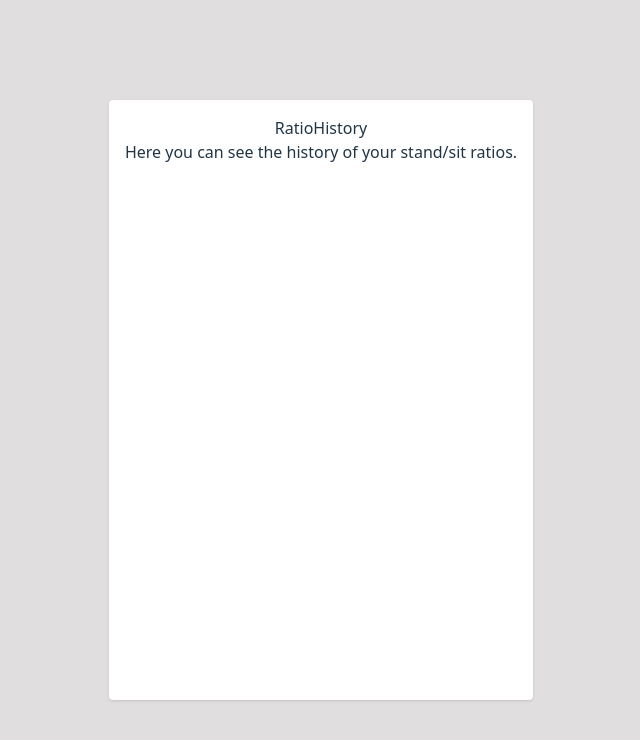
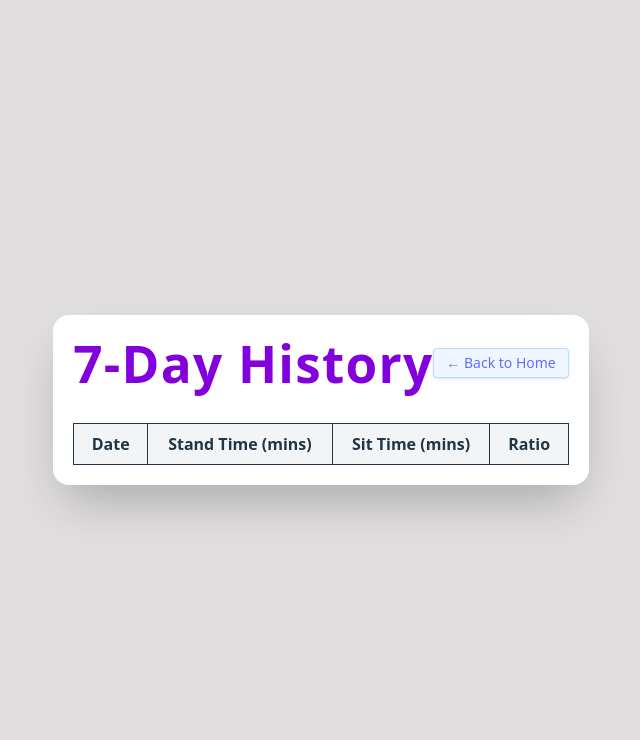
Before and after one commit to sachinkmohan/sit-smart, a React (Vite) app: page /history in a window 1280 px wide. Shown: the top 740 px of the page, without its empty margins (319-959 px from the left). Built offline with nearby package versions, Linux system fonts and the light colour scheme.

Commit message:
feat: enhance RatioHistory and TimeTracker components with navigation and improved data display

```diff
--- a/src/components/RatioHistory.tsx
+++ b/src/components/RatioHistory.tsx
@@ -1,8 +1,64 @@
+import { NavLink } from "react-router";
 const RatioHistory = () => {
+  const lastSevenDaysLog = JSON.parse(
+    localStorage.getItem("lastSevenDaysLog") || "[]"
+  );
+
+  const formatTime = (counter: number) => {
+    const hours = Math.floor(counter / 3600);
+    const minutes = Math.floor((counter % 3600) / 60);
+    const seconds = counter % 60;
+    return { hours, minutes, seconds };
+  };
+
   return (
-    <div className="bg-white p-4 m-4 rounded shadow min-h-[75vh]">
-      RatioHistory
-      <p>Here you can see the history of your stand/sit ratios.</p>
+    <div className="flex flex-col bg-white p-5 rounded-2xl shadow-2xl">
+      <div className="flex items-center justify-between mb-4">
+        <h1 className="text-2xl font-bold text-purple-700 tracking-wide">
+          7-Day History
+        </h1>
+        <NavLink
+          to="/"
+          className="text-blue-600 hover:text-blue-800 text-sm font-medium border border-blue-200 rounded px-3 py-1 transition-colors duration-150 shadow-sm bg-blue-50"
+        >
+          ← Back to Home
+        </NavLink>
+      </div>
+      <table className="min-w-full mt-4 border border-gray-200">
+        <thead>
+          <tr className="bg-gray-100">
+            <th className="px-4 py-2 border">Date</th>
+            <th className="px-4 py-2 border">Stand Time (mins)</th>
+            <th className="px-4 py-2 border">Sit Time (mins)</th>
+            <th className="px-4 py-2 border">Ratio</th>
+          </tr>
+        </thead>
+        <tbody>
+          {lastSevenDaysLog.map(
+            (entry: { date: string; sitting: number; standing: number }) => {
+              const formattedStanding = formatTime(Number(entry.standing));
+              const formattedSitting = formatTime(Number(entry.sitting));
+              const ratio = (entry.standing / entry.sitting).toFixed(2);
+              return (
+                <tr key={entry.date}>
+                  <td className="px-4 py-2 border">{entry.date}</td>
+                  <td className="px-4 py-2 border">
+                    <span>
+                      <span className="text-blue-600 font-semibold">{`${formattedStanding.hours}h ${formattedStanding.minutes}m ${formattedStanding.seconds}s`}</span>
+                    </span>
+                  </td>
+                  <td className="px-4 py-2 border">
+                    <span>
+                      <span className="text-green-700 font-semibold">{`${formattedSitting.hours}h ${formattedSitting.minutes}m ${formattedSitting.seconds}s`}</span>
+                    </span>
+                  </td>
+                  <td className="px-4 py-2 border">{ratio} : 1</td>
+                </tr>
+              );
+            }
+          )}
+        </tbody>
+      </table>
     </div>
   );
 };
--- a/src/components/TimeTracker.tsx
+++ b/src/components/TimeTracker.tsx
@@ -2,11 +2,13 @@ import { useEffect, useRef, useState } from "react";
 import { TbWalk, TbClockEdit } from "react-icons/tb";
 import { MdSave, MdAirlineSeatReclineNormal } from "react-icons/md";
 import { IoMdCloseCircleOutline } from "react-icons/io";
+import { LuHistory } from "react-icons/lu";
 import { GrPowerReset } from "react-icons/gr";
 import { FaSave } from "react-icons/fa";
 import { toast } from "react-toastify";
 import StandSitRatio from "./StandSitRatio";
 import { subDays, format } from "date-fns";
+import { NavLink } from "react-router";
 
 export const TimeTracker = () => {
   const [sitCounter, setSitCounter] = useState<number>(0);
@@ -444,6 +446,12 @@ export const TimeTracker = () => {
       <p className="text-gray-500 text-sm mt-3">
         This will reset all your sitting and standing time for today.
       </p>
+      <NavLink
+        to="/history"
+        className="text-blue-500 text-sm mt-1 flex justify-center gap-1"
+      >
+        <LuHistory className="mt-1" /> View Last 7 Days History
+      </NavLink>
     </div>
   );
 };
```
Also changed, not shown: 1 other file (tests, documents, lock files or other folders).
